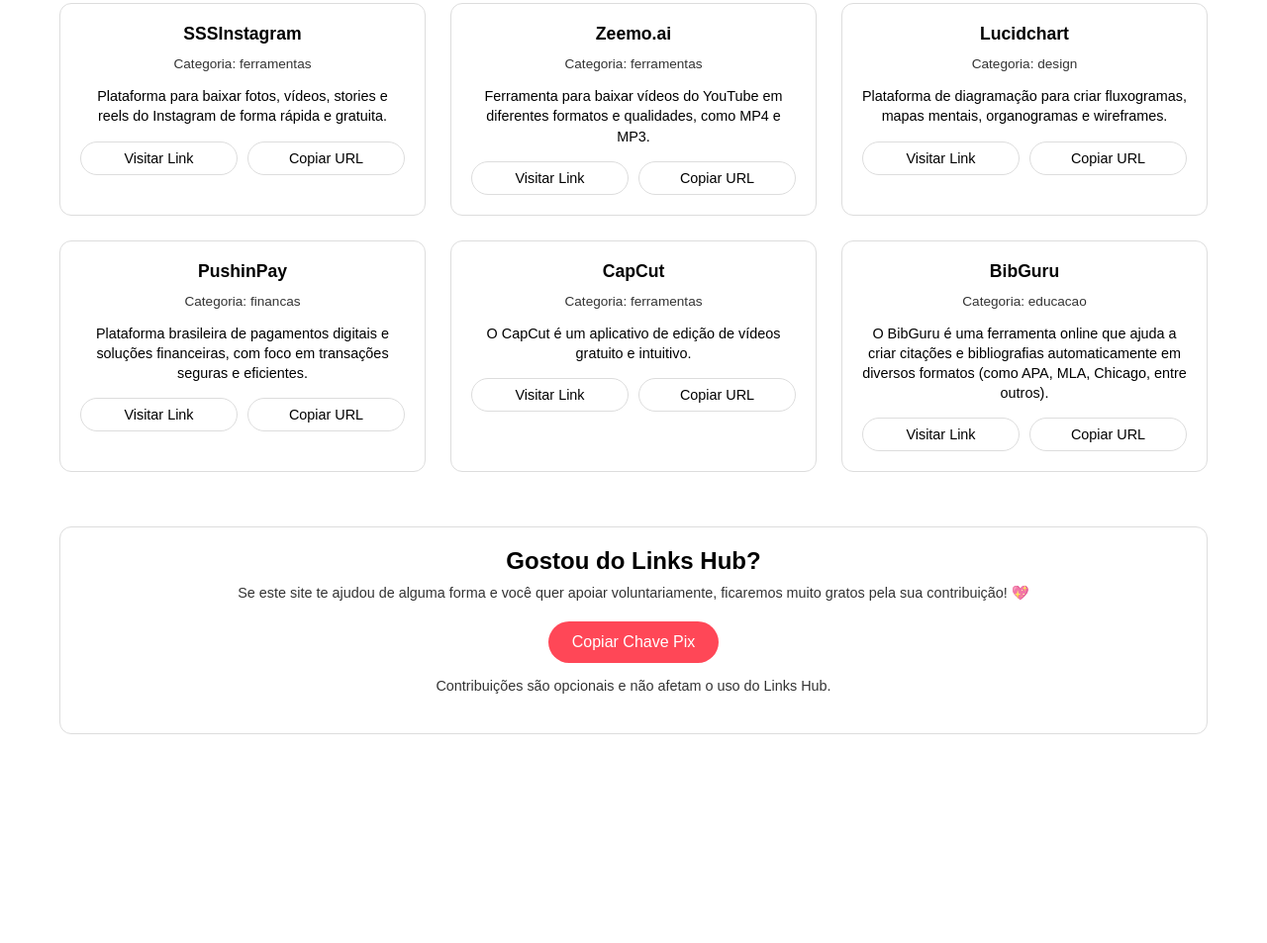
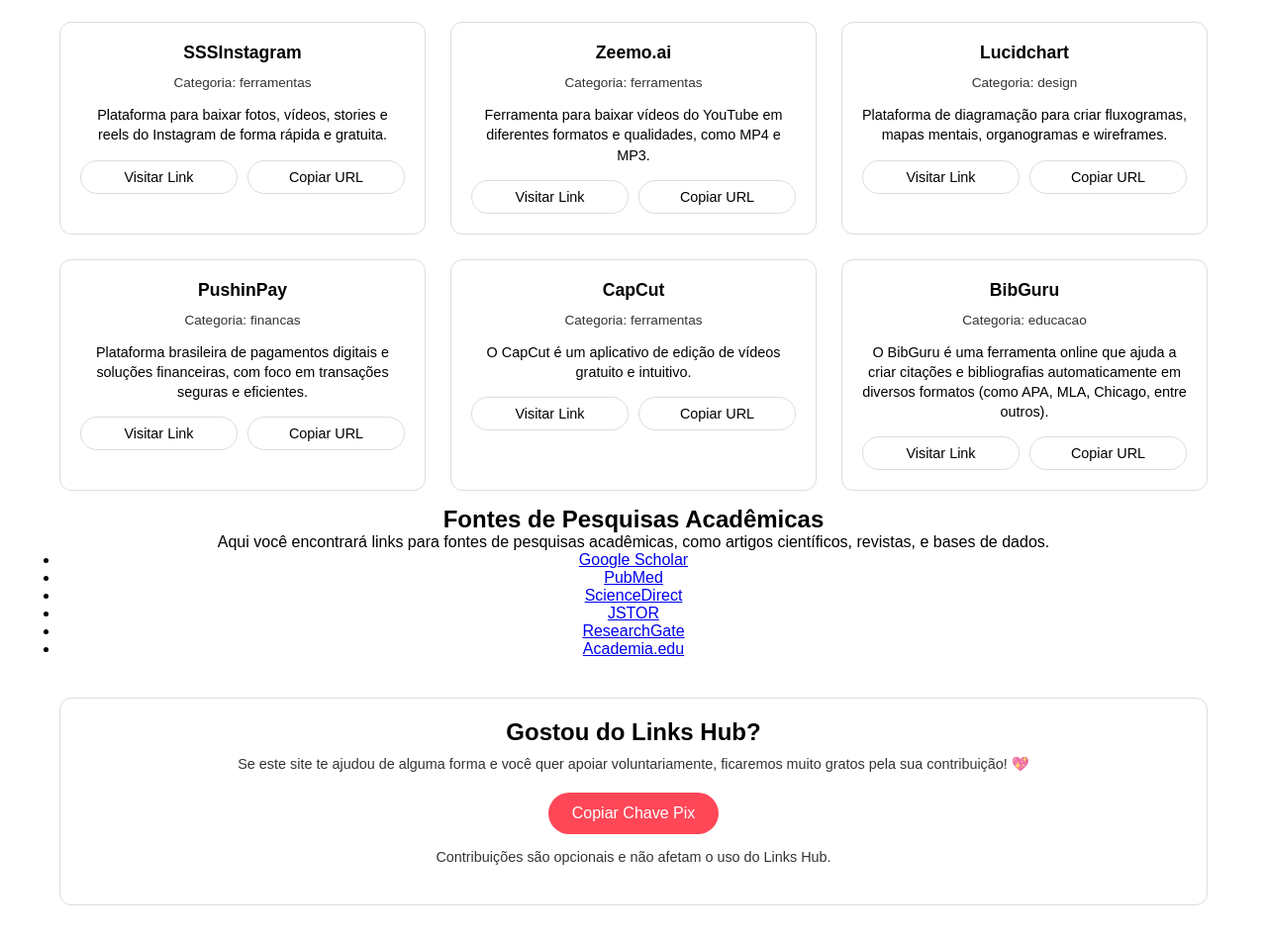
Before and after one commit to AGAN-png-png/linkhub, a plain HTML site: page index.html in a window 1280 px wide. Shown: the part 1065-2018 px from the top of the page at 99% size. Before the commit the page ends 1847 px from the top, so only its background shows below. Drawn offline with Linux system fonts and the light colour scheme.

Commit message:
Update index.html

```diff
--- a/index.html
+++ b/index.html
@@ -30,6 +30,14 @@
             </p>
         </div>
 
+        <!-- Abas -->
+        <div class="tabs">
+            <button class="tab-button active" data-tab="links">Links</button>
+            <button class="tab-button" data-tab="fontes-pesquisa">Fontes de Pesquisas Acadêmicas</button>
+        </div>
+
+        <!-- Conteúdo das Abas -->
+        <div id="links" class="tab-content active">
             <!-- Controles (Busca e Filtros) -->
             <div class="controls">
                 <div class="search-container">
@@ -49,6 +57,21 @@
 
             <!-- Resultados -->
             <div id="results" class="results-container"></div>
+        </div>
+
+        <div id="fontes-pesquisa" class="tab-content">
+            <h2>Fontes de Pesquisas Acadêmicas</h2>
+            <p>Aqui você encontrará links para fontes de pesquisas acadêmicas, como artigos científicos, revistas, e bases de dados.</p>
+            <ul>
+                <li><a href="https://scholar.google.com" target="_blank">Google Scholar</a></li>
+                <li><a href="https://www.ncbi.nlm.nih.gov/pubmed" target="_blank">PubMed</a></li>
+                <li><a href="https://www.sciencedirect.com" target="_blank">ScienceDirect</a></li>
+                <li><a href="https://www.jstor.org" target="_blank">JSTOR</a></li>
+                <li><a href="https://www.researchgate.net" target="_blank">ResearchGate</a></li>
+                <li><a href="https://www.academia.edu" target="_blank">Academia.edu</a></li>
+            </ul>
+        </div>
+    </div>
 
     <!-- Scripts -->
     <script src="script.js"></script>
```
Lines whose indentation alone changed are shown as unchanged.
